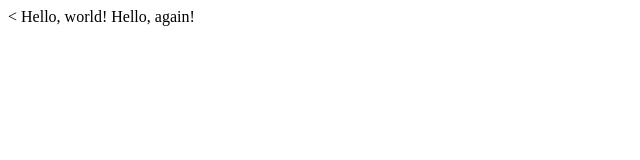
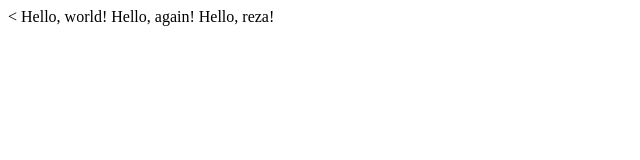
Before and after one commit to rezaneo7/css, a plain HTML site: page index.html in a window 1280 px wide. Shown: the whole page, without its empty margins (0-640 px from the left). Drawn offline with Linux system fonts and the light colour scheme.

Commit message:
Update index.html

```diff
--- a/index.html
+++ b/index.html
@@ -5,6 +5,7 @@
        <body>
          Hello, world!
          Hello, again!
+         Hello, reza!
        </body>
     </head>
 </html>
```
